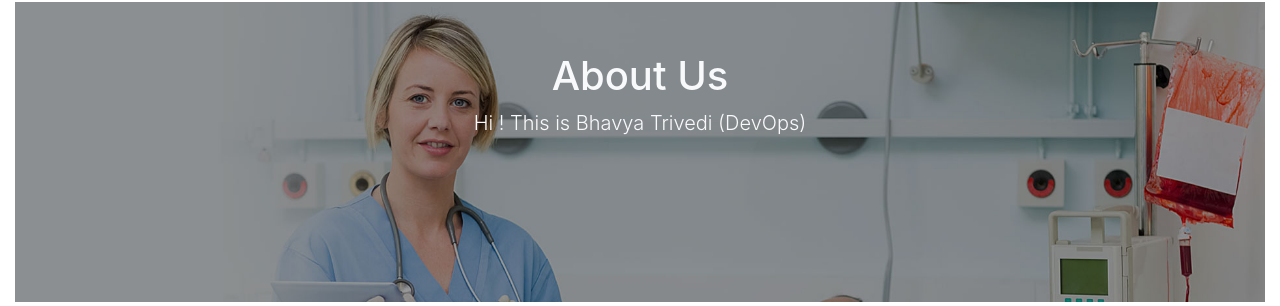
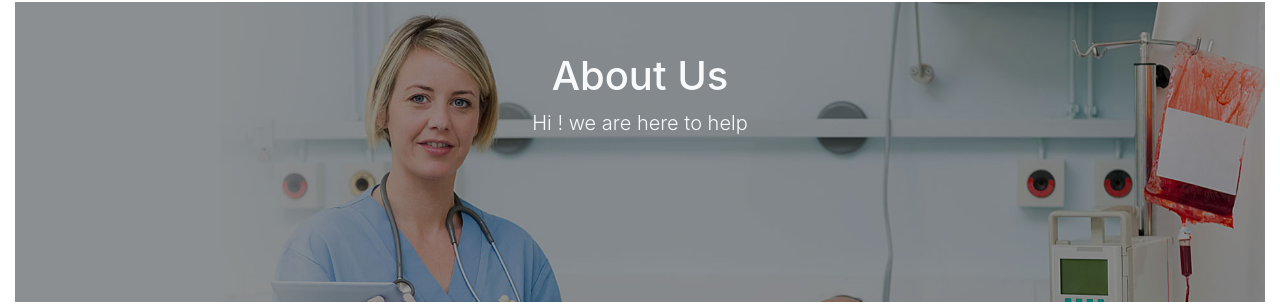
Before and after one commit to kripa03/awsproject, a Django app: page /about/ in a window 1280 px wide. Shown: the part 162-468 px from the top of the page. Run offline with Django 3.2, Linux system fonts and the light colour scheme; data comes from the database, SQL or seed files in the repository; some libraries are stand-ins or nearby versions.

Commit message:
Update about_us.html

```diff
--- a/template/about_us.html
+++ b/template/about_us.html
@@ -8,7 +8,7 @@
 <header id="page-header">
     <div class="col-md-6 m-auto text-center text-light">
         <h1>About Us</h1>
-        <p class="lead">Hi ! This is Bhavya Trivedi (DevOps)</p>
+        <p class="lead">Hi ! we are here to help</p>
     </div>
 </header>
 
```
